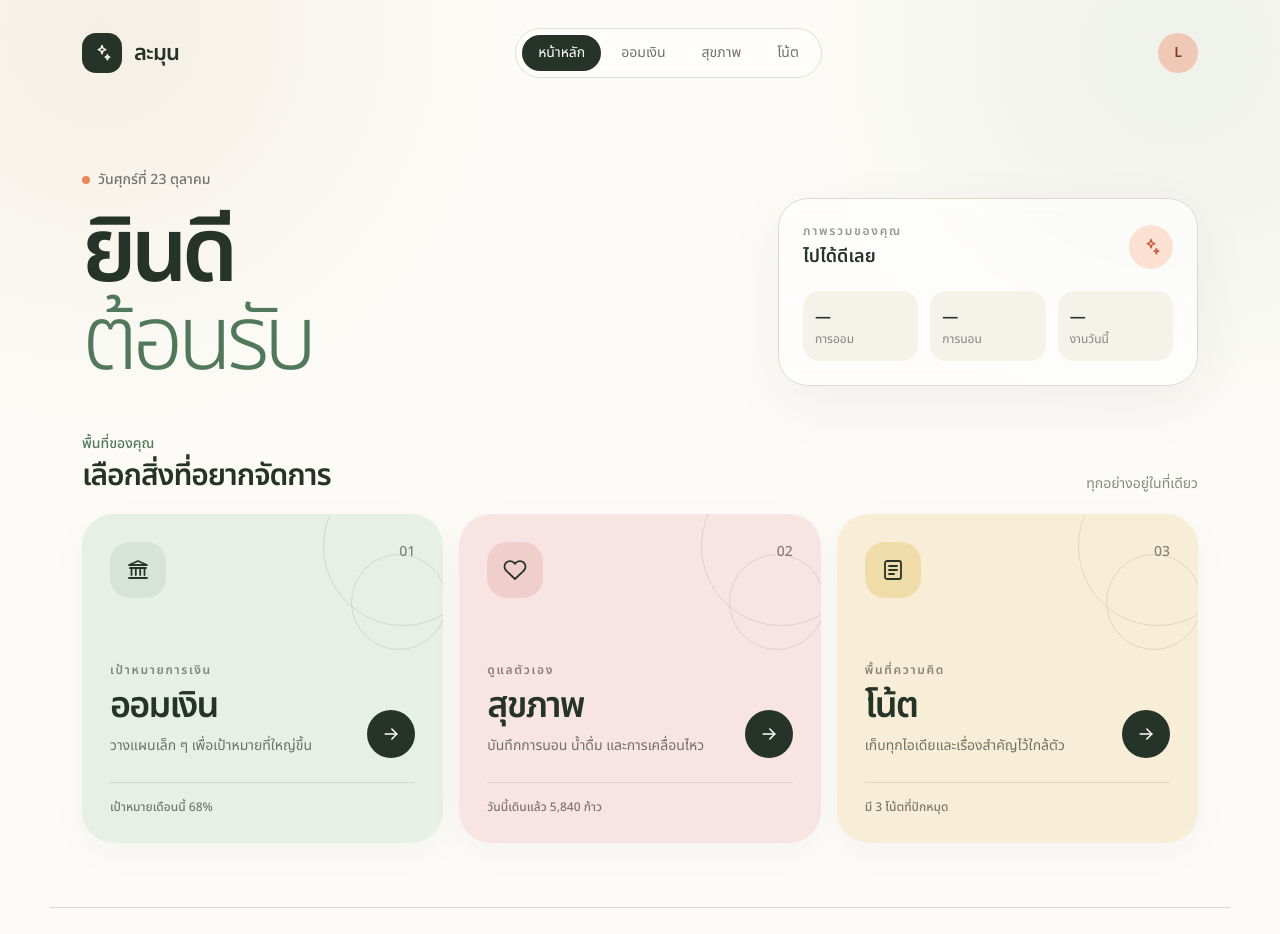
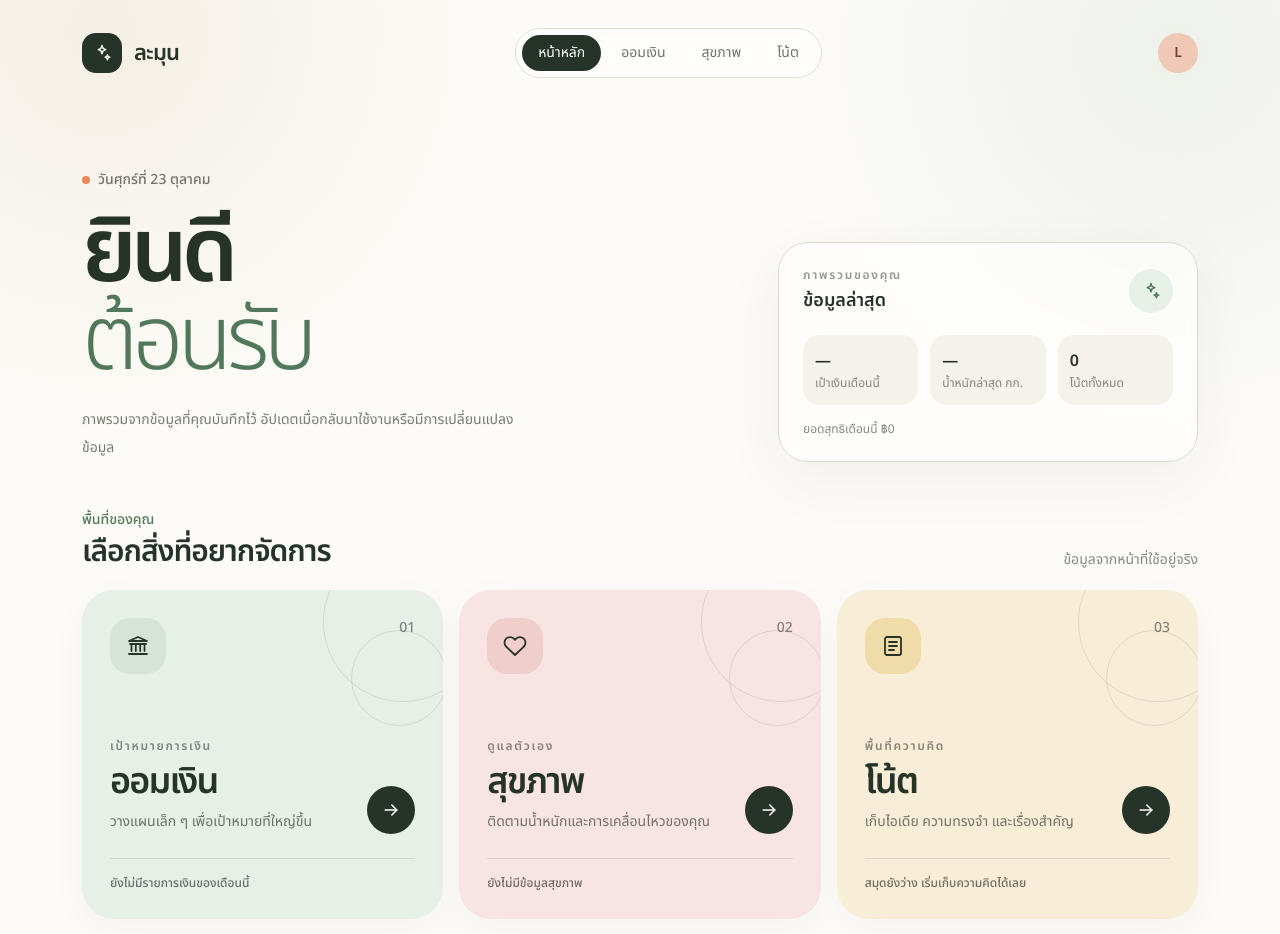
Before and after one commit to smmm1/money102, a React (Vite) app: page / in a window 1280 px wide. Shown: the top 934 px of the page. Built offline with nearby package versions, Linux system fonts and the light colour scheme.

Commit message:
Connect existing homepage cards to saved app data

```diff
--- a/src/App.tsx
+++ b/src/App.tsx
@@ -129,54 +129,142 @@ const sections = [
     icon: "bank" as const,
     color: "bg-[#E6F0E7]",
     iconBg: "bg-[#D5E4D6]",
-    detail: "เป้าหมายเดือนนี้ 68%",
   },
   {
     id: "health" as const,
     eyebrow: "ดูแลตัวเอง",
     title: "สุขภาพ",
-    description: "บันทึกการนอน น้ำดื่ม และการเคลื่อนไหว",
+    description: "ติดตามน้ำหนักและการเคลื่อนไหวของคุณ",
     icon: "heart" as const,
     color: "bg-[#F8E5E3]",
     iconBg: "bg-[#F0CECB]",
-    detail: "วันนี้เดินแล้ว 5,840 ก้าว",
   },
   {
     id: "notes" as const,
     eyebrow: "พื้นที่ความคิด",
     title: "โน้ต",
-    description: "เก็บทุกไอเดียและเรื่องสำคัญไว้ใกล้ตัว",
+    description: "เก็บไอเดีย ความทรงจำ และเรื่องสำคัญ",
     icon: "note" as const,
     color: "bg-[#F8EED7]",
     iconBg: "bg-[#F0DCA9]",
-    detail: "มี 3 โน้ตที่ปักหมุด",
   },
 ]
 
+type HomeSnapshot = {
+  income: number
+  expense: number
+  goal: number
+  healthWeight: number | null
+  todayExerciseCount: number
+  todayWellness: boolean
+  notesCount: number
+  pinnedCount: number
+  lastNoteTitle: string
+}
+
+const EMPTY_HOME_SNAPSHOT: HomeSnapshot = {
+  income: 0,
+  expense: 0,
+  goal: 20000,
+  healthWeight: null,
+  todayExerciseCount: 0,
+  todayWellness: false,
+  notesCount: 0,
+  pinnedCount: 0,
+  lastNoteTitle: "",
+}
+
+function readHomeSnapshot(): HomeSnapshot {
+  const snapshot = { ...EMPTY_HOME_SNAPSHOT }
+  const now = new Date()
+  const today = `${now.getFullYear()}-${String(now.getMonth() + 1).padStart(2, "0")}-${String(now.getDate()).padStart(2, "0")}`
+  const monthPrefix = today.slice(0, 7)
+
+  try {
+    const transactions = JSON.parse(localStorage.getItem("lamoon-transactions") || "[]") as {
+      type: "income" | "expense"; amount: number; date?: string
+    }[]
+    snapshot.income = transactions.filter((item) => item.date?.startsWith(monthPrefix) && item.type === "income").reduce((sum, item) => sum + Number(item.amount || 0), 0)
+    snapshot.expense = transactions.filter((item) => item.date?.startsWith(monthPrefix) && item.type === "expense").reduce((sum, item) => sum + Number(item.amount || 0), 0)
+    snapshot.goal = Number(localStorage.getItem("lamoon-saving-goal")) || 20000
+  } catch {}
+
+  try {
+    const health = JSON.parse(localStorage.getItem("lamoon-health-dashboard-v1") || "null") as {
+      profiles?: { id: string; name: string; height: number; age: number }[]
+      activeProfileId?: string
+      records?: { profileId: string; date: string; type: string; weight?: number; exercise?: string }[]
+    } | null
+    if (health) {
+      const profile = health.profiles?.find((item) => item.id === health.activeProfileId) || health.profiles?.[0]
+      const records = (health.records || []).filter((item) => !profile || item.profileId === profile.id).sort((a, b) => b.date.localeCompare(a.date))
+      const latestWeight = records.find((item) => item.type === "weight" && typeof item.weight === "number")
+      snapshot.healthWeight = latestWeight?.weight ?? null
+      snapshot.todayExerciseCount = records.filter((item) => item.type === "exercise" && item.date === today).length
+      snapshot.todayWellness = records.some((item) => item.type === "wellness" && item.date === today)
+    }
+  } catch {}
+
+  try {
+    const notes = JSON.parse(localStorage.getItem("lamoon-commonplace-notes-v1") || "[]") as {
+      title?: string; pinned?: boolean; updatedAt?: string
+    }[]
+    snapshot.notesCount = notes.length
+    snapshot.pinnedCount = notes.filter((item) => item.pinned).length
+    snapshot.lastNoteTitle = [...notes].sort((a, b) => (b.updatedAt || "").localeCompare(a.updatedAt || ""))[0]?.title || ""
+  } catch {}
+
+  return snapshot
+}
+
 function Home() {
+  const [now, setNow] = useState(() => new Date())
+  const [snapshot, setSnapshot] = useState<HomeSnapshot>(readHomeSnapshot)
   const today = new Intl.DateTimeFormat("th-TH", {
     weekday: "long",
     day: "numeric",
     month: "long",
-  }).format(new Date())
-  const [savingOverview, setSavingOverview] = useState({ balance: 0, goal: 20000, hasData: false })
+  }).format(now)
+  const money = (amount: number) => new Intl.NumberFormat("th-TH", {
+    style: "currency", currency: "THB", maximumFractionDigits: 0,
+  }).format(amount)
+  const monthNet = snapshot.income - snapshot.expense
+  const savingPercent = Math.max(0, Math.min(Math.round((monthNet / snapshot.goal) * 100), 100))
 
   useEffect(() => {
-    try {
-      const transactions = JSON.parse(localStorage.getItem("lamoon-transactions") || "[]") as {
-        type: "income" | "expense"
-        amount: number
-      }[]
-      const goal = Number(localStorage.getItem("lamoon-saving-goal")) || 20000
-      const income = transactions.filter((item) => item.type === "income").reduce((sum, item) => sum + Number(item.amount || 0), 0)
-      const expense = transactions.filter((item) => item.type === "expense").reduce((sum, item) => sum + Number(item.amount || 0), 0)
-      setSavingOverview({ balance: income - expense, goal, hasData: transactions.length > 0 })
-    } catch {
-      setSavingOverview({ balance: 0, goal: Number(localStorage.getItem("lamoon-saving-goal")) || 20000, hasData: false })
+    const refresh = () => {
+      setSnapshot(readHomeSnapshot())
+      setNow(new Date())
+    }
+    const onStorage = (event: StorageEvent) => {
+      if (!event.key || event.key.startsWith("lamoon-")) refresh()
+    }
+    window.addEventListener("storage", onStorage)
+    window.addEventListener("focus", refresh)
+    document.addEventListener("visibilitychange", refresh)
+    const clock = window.setInterval(() => setNow(new Date()), 60_000)
+    refresh()
+    return () => {
+      window.removeEventListener("storage", onStorage)
+      window.removeEventListener("focus", refresh)
+      document.removeEventListener("visibilitychange", refresh)
+      window.clearInterval(clock)
     }
   }, [])
 
-  const savingPercent = Math.max(0, Math.min(Math.round((savingOverview.balance / savingOverview.goal) * 100), 100))
+  const cardDetails: Record<(typeof sections)[number]["id"], string> = {
+    saving: snapshot.income + snapshot.expense > 0
+      ? `เดือนนี้รับเข้า ${money(snapshot.income)} · จ่ายออก ${money(snapshot.expense)}`
+      : "ยังไม่มีรายการเงินของเดือนนี้",
+    health: snapshot.healthWeight !== null
+      ? `น้ำหนักล่าสุด ${snapshot.healthWeight} กก. · วันนี้ออกกำลัง ${snapshot.todayExerciseCount} ครั้ง`
+      : snapshot.todayExerciseCount > 0
+        ? `วันนี้ออกกำลัง ${snapshot.todayExerciseCount} ครั้ง`
+        : "ยังไม่มีข้อมูลสุขภาพ",
+    notes: snapshot.notesCount > 0
+      ? `${snapshot.notesCount} โน้ต · ปักหมุด ${snapshot.pinnedCount} รายการ`
+      : "สมุดยังว่าง เริ่มเก็บความคิดได้เลย",
+  }
 
   return (
     <main>
@@ -190,40 +278,37 @@ function Home() {
             <h1 className="text-[clamp(2.8rem,7vw,5.7rem)] font-semibold leading-[0.98] tracking-[-0.065em] text-[#263329]">
               ยินดี
               <br />
-              <span className="font-light italic text-[#52785B]">
-                ต้อนรับ
-              </span>
+              <span className="font-light italic text-[#52785B]">ต้อนรับ</span>
             </h1>
+            <p className="mt-5 max-w-md text-sm leading-7 text-[#777C73]">
+              ภาพรวมจากข้อมูลที่คุณบันทึกไว้ อัปเดตเมื่อกลับมาใช้งานหรือมีการเปลี่ยนแปลงข้อมูล
+            </p>
           </div>
           <div className="rounded-[30px] border border-[#DED9CA] bg-white/60 p-6 shadow-[0_18px_60px_rgba(48,52,43,0.06)] backdrop-blur">
             <div className="mb-5 flex items-center justify-between">
               <div>
-                <p className="text-xs font-semibold uppercase tracking-[0.14em] text-[#96988F]">
-                  ภาพรวมของคุณ
-                </p>
-                <p className="mt-1 text-lg font-semibold text-[#263329]">
-                  ไปได้ดีเลย
-                </p>
+                <p className="text-xs font-semibold uppercase tracking-[0.14em] text-[#96988F]">ภาพรวมของคุณ</p>
+                <p className="mt-1 text-lg font-semibold text-[#263329]">ข้อมูลล่าสุด</p>
               </div>
-              <span className="grid h-11 w-11 place-items-center rounded-full bg-[#FCE1D3] text-[#C65E3D]">
+              <span className="grid h-11 w-11 place-items-center rounded-full bg-[#E6F0E7] text-[#52785B]">
                 <Icon name="sparkle" className="h-5 w-5" />
               </span>
             </div>
             <div className="grid grid-cols-3 gap-3">
-              {[
-                [savingOverview.hasData ? `${savingPercent}%` : "—", "การออม"],
-                ["—", "การนอน"],
-                ["—", "งานวันนี้"],
-              ].map(([value, label]) => (
-                <div
-                  key={label}
-                  className="rounded-2xl bg-[#F5F2E9] px-3 py-3.5"
-                >
-                  <p className="font-semibold text-[#263329]">{value}</p>
-                  <p className="mt-0.5 text-xs text-[#83857D]">{label}</p>
-                </div>
-              ))}
+              <div className="rounded-2xl bg-[#F5F2E9] px-3 py-3.5">
+                <p className="font-semibold text-[#263329]">{snapshot.income + snapshot.expense > 0 ? `${savingPercent}%` : "—"}</p>
+                <p className="mt-0.5 text-xs text-[#83857D]">เป้าเงินเดือนนี้</p>
+              </div>
+              <div className="rounded-2xl bg-[#F5F2E9] px-3 py-3.5">
+                <p className="font-semibold text-[#263329]">{snapshot.healthWeight !== null ? `${snapshot.healthWeight}` : "—"}</p>
+                <p className="mt-0.5 text-xs text-[#83857D]">น้ำหนักล่าสุด กก.</p>
+              </div>
+              <div className="rounded-2xl bg-[#F5F2E9] px-3 py-3.5">
+                <p className="font-semibold text-[#263329]">{snapshot.notesCount}</p>
+                <p className="mt-0.5 text-xs text-[#83857D]">โน้ตทั้งหมด</p>
+              </div>
             </div>
+            <p className="mt-4 text-xs text-[#858880]">ยอดสุทธิเดือนนี้ {money(monthNet)}</p>
           </div>
         </div>
 
@@ -234,9 +319,7 @@ function Home() {
               เลือกสิ่งที่อยากจัดการ
             </h2>
           </div>
-          <p className="hidden text-sm text-[#868980] md:block">
-            ทุกอย่างอยู่ในที่เดียว
-          </p>
+          <p className="hidden text-sm text-[#868980] md:block">ข้อมูลจากหน้าที่ใช้อยู่จริง</p>
         </div>
 
         <div className="grid gap-4 lg:grid-cols-3">
@@ -250,35 +333,23 @@ function Home() {
               <span className="absolute -right-1 top-10 h-24 w-24 rounded-full border border-black/10" />
               <div className="relative flex h-full flex-col justify-between">
                 <div className="flex items-start justify-between">
-                  <span
-                    className={`${section.iconBg} grid h-14 w-14 place-items-center rounded-[20px] text-[#263329]`}
-                  >
+                  <span className={`${section.iconBg} grid h-14 w-14 place-items-center rounded-[20px] text-[#263329]`}>
                     <Icon name={section.icon} className="h-6 w-6" />
                   </span>
-                  <span className="text-sm font-medium text-black/45">
-                    0{index + 1}
-                  </span>
+                  <span className="text-sm font-medium text-black/45">0{index + 1}</span>
                 </div>
                 <div className="mt-16">
-                  <p className="mb-2 text-xs font-semibold uppercase tracking-[0.14em] text-black/45">
-                    {section.eyebrow}
-                  </p>
+                  <p className="mb-2 text-xs font-semibold uppercase tracking-[0.14em] text-black/45">{section.eyebrow}</p>
                   <div className="flex items-end justify-between gap-5">
                     <div>
-                      <h3 className="text-4xl font-semibold tracking-[-0.05em] text-[#263329]">
-                        {section.title}
-                      </h3>
-                      <p className="mt-2 max-w-[230px] text-sm leading-6 text-[#3F493F]/75">
-                        {section.description}
-                      </p>
+                      <h3 className="text-4xl font-semibold tracking-[-0.05em] text-[#263329]">{section.title}</h3>
+                      <p className="mt-2 max-w-[230px] text-sm leading-6 text-[#3F493F]/75">{section.description}</p>
                     </div>
                     <span className="grid h-12 w-12 shrink-0 place-items-center rounded-full bg-[#263329] text-white transition-transform duration-300 group-hover:-rotate-45">
                       <Icon name="arrow" className="h-5 w-5" />
                     </span>
                   </div>
-                  <div className="mt-6 border-t border-black/10 pt-4 text-xs font-medium text-black/50">
-                    {section.detail}
-                  </div>
+                  <div className="mt-6 border-t border-black/10 pt-4 text-xs font-medium text-black/55">{cardDetails[section.id]}</div>
                 </div>
               </div>
             </button>
@@ -288,6 +359,7 @@ function Home() {
     </main>
   )
 }
+
 
 function ProgressRing({ value, label }: { value: number; label: string }) {
   return (
```
